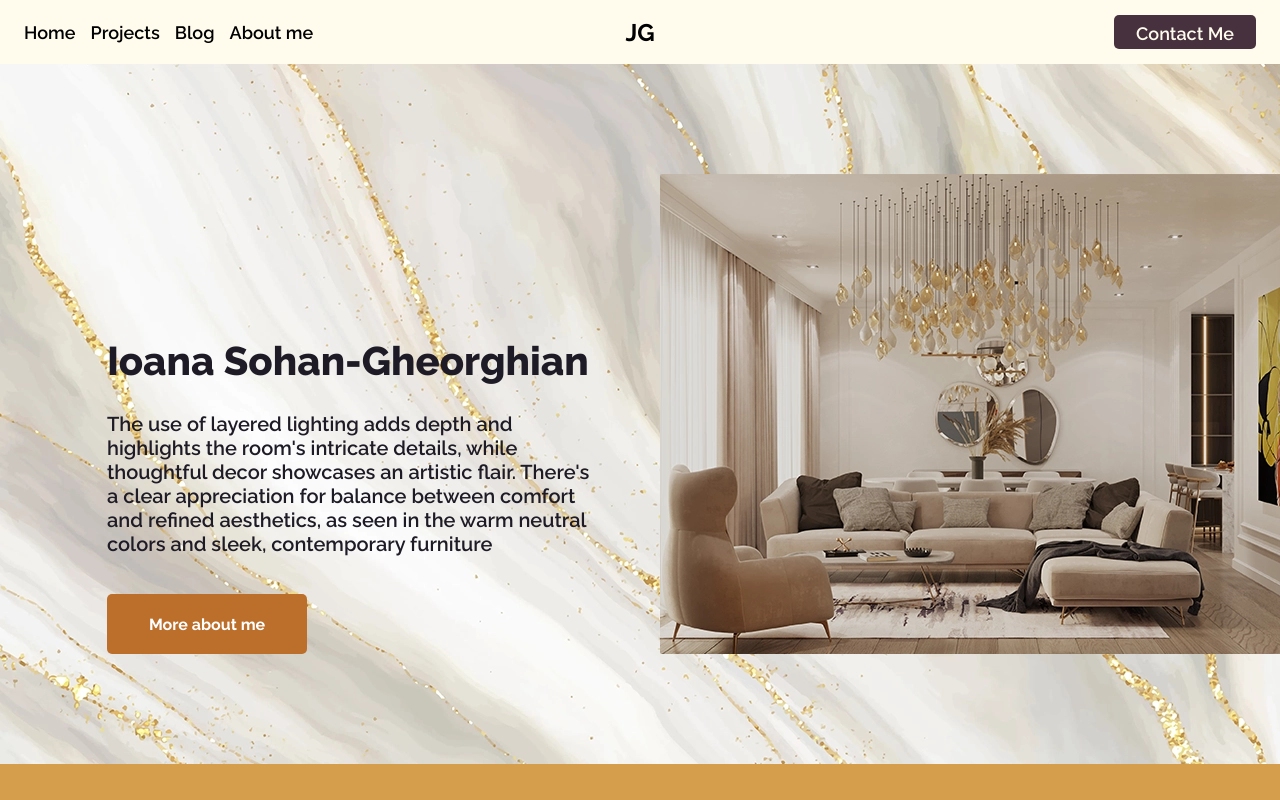
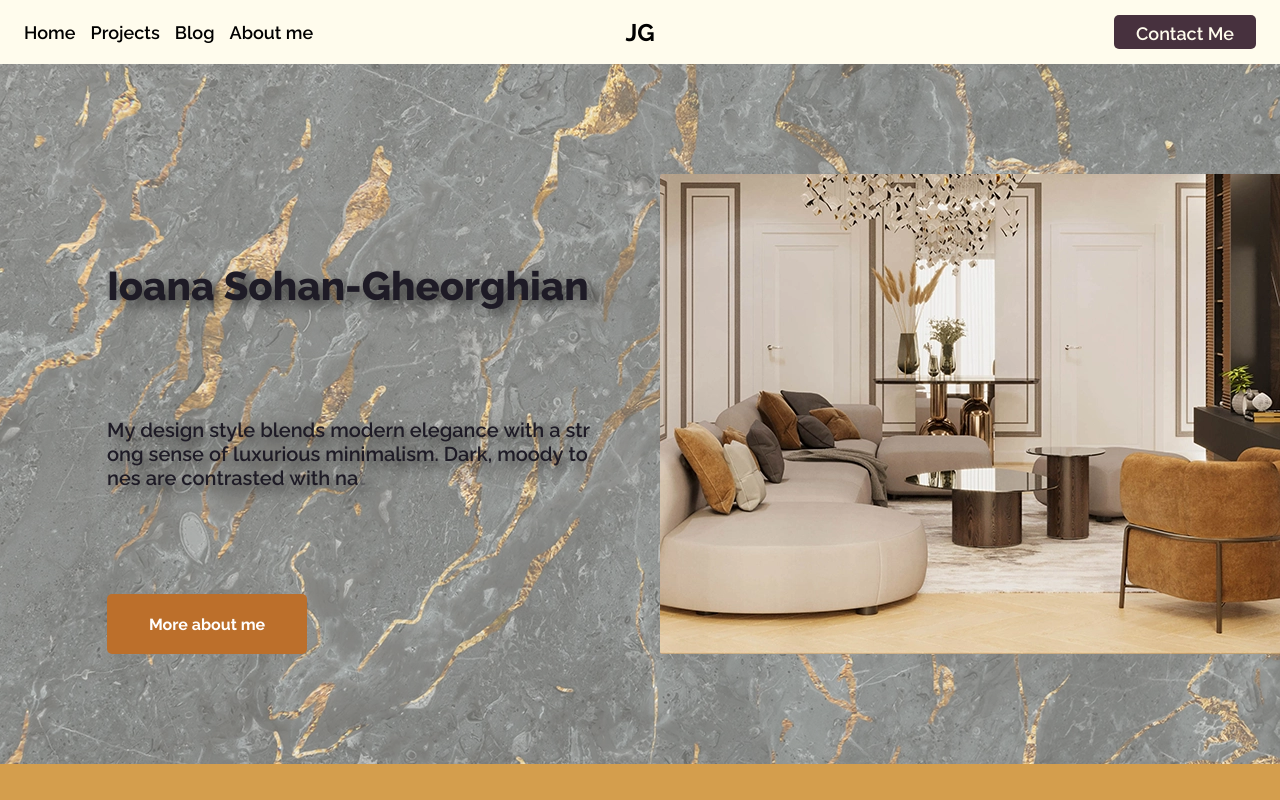
Before and after one commit to Laelys/portofolio_project, a React (Vite) app: page / in a window 1280 px wide. Shown: the top 800 px of the page. Built offline with nearby package versions, Linux system fonts and the light colour scheme.

Commit message:
added typing effect to text ...
I am a bit insane and wrote a component that splits each letter in the array and gradually makes it visible .... over a period of time determined in the main file

```diff
--- a/src/components/Carousel.jsx
+++ b/src/components/Carousel.jsx
@@ -35,7 +35,7 @@ const Carousel = ({ currentIndex, setCurrentIndex }) => {
   useEffect(() => {
     const interval = setInterval(() => {
       nextImage();
-    }, 3000);
+    }, 15000);
 
     return () => clearInterval(interval); // Clear the interval on unmount
     // eslint-disable-next-line react-hooks/exhaustive-deps
--- /dev/null
+++ b/src/components/TypingEffect.jsx
@@ -0,0 +1,39 @@
+import PropTypes from "prop-types";
+import { useEffect, useState } from "react";
+
+const TypingEffect = ({ text, duration }) => {
+  const [characters, setCharacters] = useState([]);
+
+  useEffect(() => {
+    const chars = text
+      .split("")
+      .map((char) => (char === " " ? "\u00A0" : char)); // Preserve spaces
+    setCharacters(chars);
+  }, [text]);
+
+  return (
+    <p>
+      {characters.map((char, index) => (
+        <span
+          key={index}
+          style={{
+            animation: `fadeInLetter ${duration / characters.length}s linear`,
+            animationDelay: `${(index / characters.length) * duration}s`,
+            animationFillMode: "forwards", // Keep the letter visible after animation
+            opacity: 0,
+            display: "inline-block",
+          }}
+        >
+          {char}
+        </span>
+      ))}
+    </p>
+  );
+};
+
+TypingEffect.propTypes = {
+  text: PropTypes.string.isRequired,
+  duration: PropTypes.number.isRequired,
+};
+
+export default TypingEffect;
--- a/src/pages/Home.jsx
+++ b/src/pages/Home.jsx
@@ -9,12 +9,14 @@ import background1 from "../assets/hero-section/marble1.webp";
 import background2 from "../assets/hero-section/marble2.webp";
 import background3 from "../assets/hero-section/marble3.webp";
 import heroTexts from "../components/subcomponents/HeroTexts";
+import TypingEffect from "../components/TypingEffect";
 import "../styling/home.css";
 
 const Home = () => {
   const [currentIndex, setCurrentIndex] = useState(0);
   const backgrounds = [background1, background2, background3];
-  const [backgroundLoaded, setBackgroundLoaded] = useState(false); // Track loading state
+  const [showText, setShowText] = useState(false);
+  const [backgroundLoaded, setBackgroundLoaded] = useState(false);
 
   // Preload background images
   useEffect(() => {
@@ -22,15 +24,21 @@ const Home = () => {
       const img = new Image();
       img.src = src;
     });
-    // eslint-disable-next-line react-hooks/exhaustive-deps
-  }, []);
+  }, [backgrounds]);
 
   // Handle background image loading
   useEffect(() => {
     const img = new Image();
     img.src = backgrounds[currentIndex];
-    img.onload = () => setBackgroundLoaded(true); // Set background loaded state to true
-    // eslint-disable-next-line react-hooks/exhaustive-deps
+    img.onload = () => setBackgroundLoaded(true);
+  }, [currentIndex]);
+
+  // Reset text animation when currentIndex changes
+  useEffect(() => {
+    setShowText(false);
+    const timeout = setTimeout(() => setShowText(true), 50);
+
+    return () => clearTimeout(timeout);
   }, [currentIndex]);
 
   return (
@@ -39,7 +47,7 @@ const Home = () => {
       <div
         className={`heroSection__container ${
           currentIndex === 0 ? "heroSection--withOpacity" : ""
-        }`} // Conditionally add class
+        }`}
         style={{
           backgroundImage: backgroundLoaded
             ? `url(${backgrounds[currentIndex]})`
@@ -48,7 +56,9 @@ const Home = () => {
       >
         <div className="heroSection__text">
           <h2>Ioana Sohan-Gheorghian</h2>
-          <p>{heroTexts[currentIndex]}</p>
+          {showText && (
+            <TypingEffect text={heroTexts[currentIndex]} duration={10} />
+          )}
           <button>More about me</button>
         </div>
         <Carousel
--- a/src/styling/home.css
+++ b/src/styling/home.css
@@ -37,7 +37,7 @@
   font-weight: 600;
   color: #1e1b26;
   flex: 0 0 485px;
-  height: 350px;
+  height: 425px;
   display: flex;
   flex-direction: column;
   justify-content: space-between;
@@ -52,11 +52,22 @@
   font-weight: 800;
   color: #1e1b26;
   margin-bottom: 14px;
+  text-shadow: 6px 6px 12px rgba(0, 0, 0, 0.6);
 }
 
 .heroSection__text p {
   margin: 0;
-  flex: 1;
+  display: inline-block;
+  text-shadow: 6px 6px 12px rgba(0, 0, 0, 0.6);
+}
+
+@keyframes fadeInLetter {
+  from {
+    opacity: 0;
+  }
+  to {
+    opacity: 1;
+  }
 }
 
 .heroSection__text button {
```
